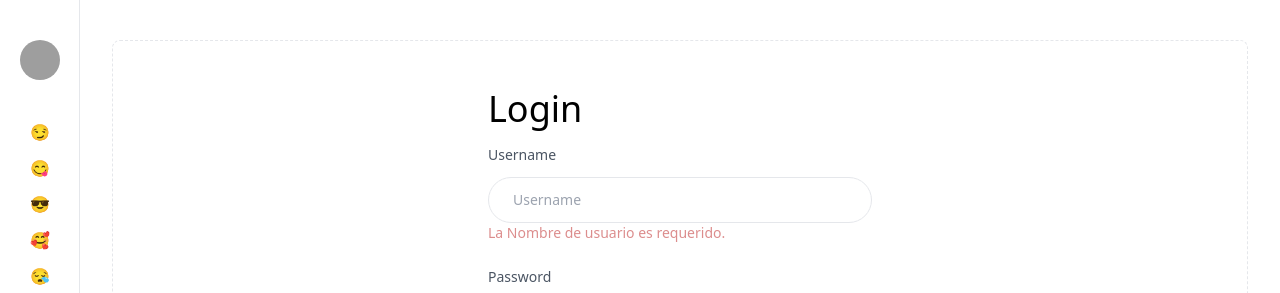
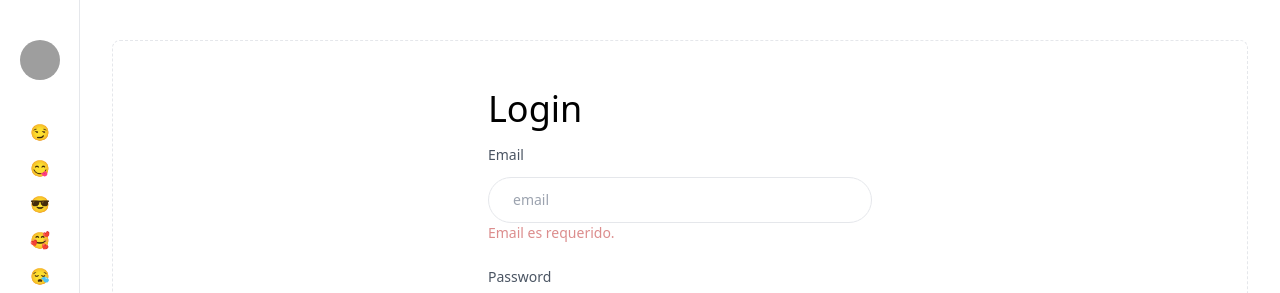
Before and after one commit to ZevaGuillo/capacitacion-angular, an Angular app: page / in a window 1280 px wide. Shown: the top 293 px of the page. Built offline with nearby package versions, Linux system fonts and the light colour scheme; grey boxes are pictures that could not be loaded.

Commit message:
refactor login form

```diff
--- a/src/app/auth/components/login-form/login-form.component.html
+++ b/src/app/auth/components/login-form/login-form.component.html
@@ -8,9 +8,9 @@
       </div>
 
       <!-- <div
-        *ngIf="!!userLogin.username"
-        [ngClass]="{'text-red-500': userLogin.username.length < 3}"
-        [ngStyle]="{'font-size': userLogin.username.length < 3 ? '1rem' : '2rem'}"
+        *ngIf="!!userLogin.email"
+        [ngClass]="{'text-red-500': userLogin.email.length < 3}"
+        [ngStyle]="{'font-size': userLogin.email.length < 3 ? '1rem' : '2rem'}"
         >
         hola mundo
       </div> -->
@@ -21,17 +21,17 @@
         <div class="mt-4 space-y-6">
           <div class="col-span-full">
             <label class="block mb-3 text-sm font-medium text-gray-600" name="password">
-              Username
+              Email
             </label>
             <input
-              formControlName="username"
+              formControlName="email"
               class="block w-full px-6 py-3 text-black bg-white border border-gray-200 rounded-full appearance-none placeholder:text-gray-400 focus:border-blue-500 focus:outline-none focus:ring-blue-500 sm:text-sm"
-              placeholder="Username" type="text" >
-              <div class="opacity-50 text-sm text-red-700" *ngIf="loginForm.controls['username'].errors && loginForm.controls['username'].errors['required']">
-                La Nombre de usuario es requerido.
+              placeholder="email" type="text" >
+              <div class="opacity-50 text-sm text-red-700" *ngIf="loginForm.controls['email'].errors && loginForm.controls['email'].errors['required']">
+                Email es requerido.
               </div>
-              <div class="opacity-50 text-sm text-red-700" *ngIf="loginForm.controls['username'].errors && loginForm.controls['username'].errors['minlength']">
-                La Nombre de usuario debe tener al menos 3 caracteres.
+              <div class="opacity-50 text-sm text-red-700" *ngIf="loginForm.controls['email'].errors && loginForm.controls['email'].errors['minlength']">
+                Email debe tener al menos 3 caracteres.
               </div>
 
           </div>
--- a/src/app/auth/components/login-form/login-form.component.ts
+++ b/src/app/auth/components/login-form/login-form.component.ts
@@ -10,8 +10,8 @@ export class LoginFormComponent {
 
 // NG MODEL
 
-  // userLogin: { username: string, password: string } = {
-  //   username: 'guillermozev',
+  // userLogin: { email: string, password: string } = {
+  //   email: 'guillermozev',
   //   password: '123456'
   // }
 
@@ -25,13 +25,13 @@ export class LoginFormComponent {
 
 // REACTIVE FORM
   // public loginForm: FormGroup = new FormGroup({
-  //   username: new FormControl('Hola', [Validators.required, Validators.minLength(3)]),
+  //   email: new FormControl('Hola', [Validators.required, Validators.minLength(3)]),
   //   password: new FormControl('', [Validators.required, Validators.minLength(6)])
   // });
 
 
   public loginForm: FormGroup = this.fb.group({
-    username: ['', [Validators.required, Validators.minLength(3)]],
+    email: ['', [Validators.required, Validators.minLength(3)]],
     password: ['', [Validators.required, Validators.minLength(6)]]
   });
 
```
